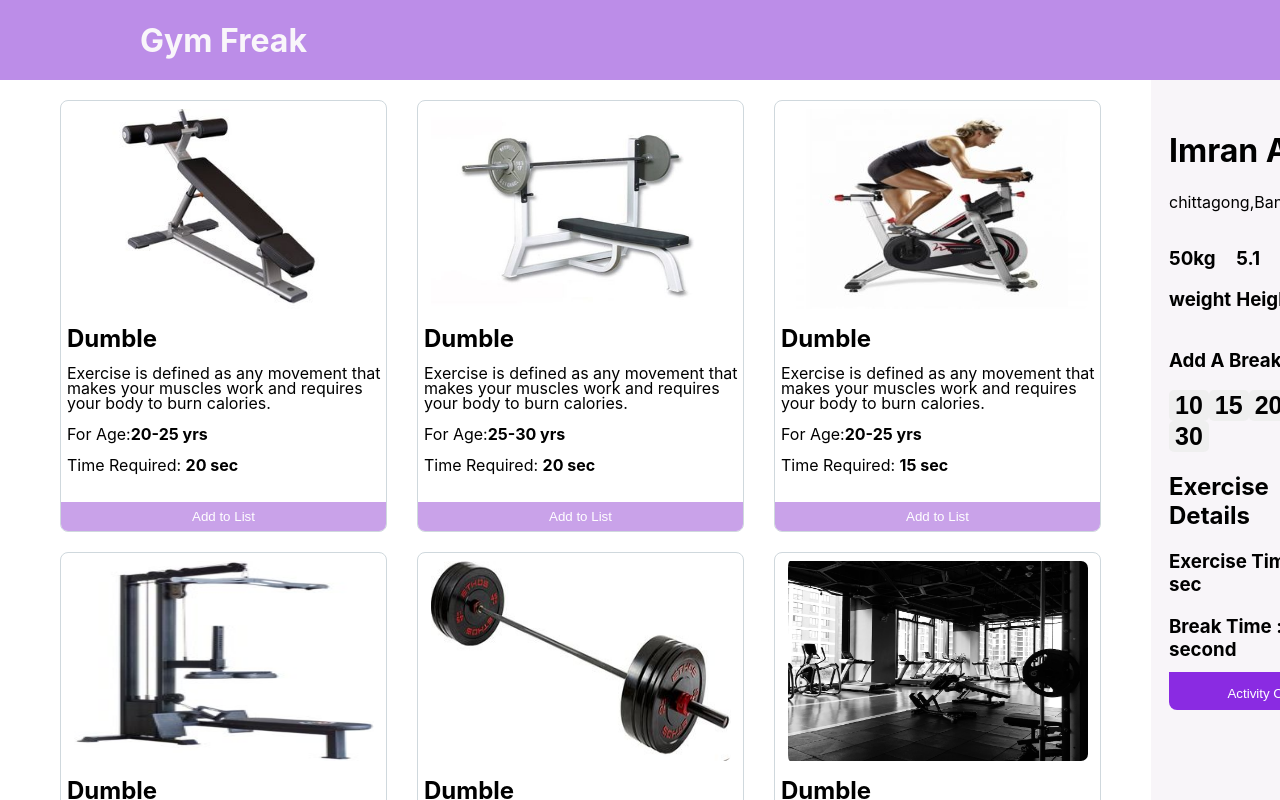
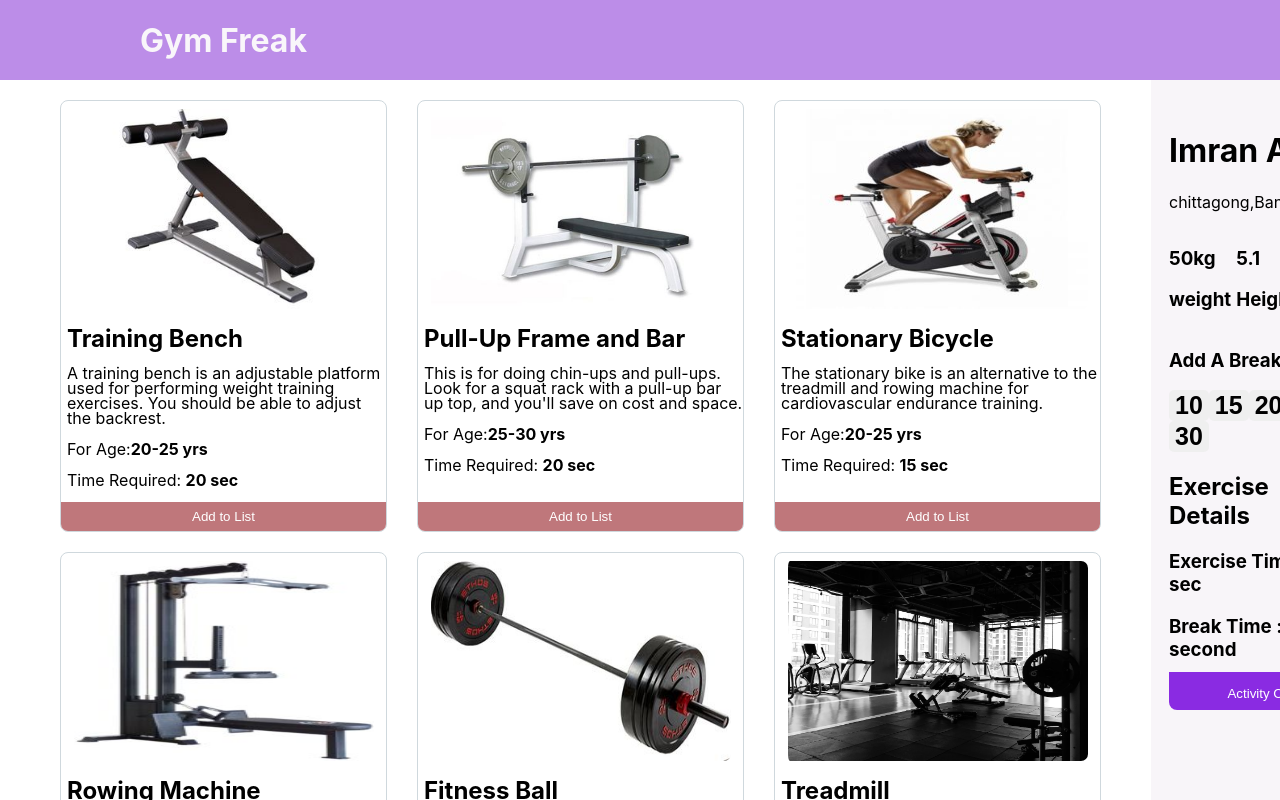
Before and after one commit to Imran-Asad-06/ultra-active-club, a React (Create React App) app: page / in a window 1280 px wide. Shown: the top 800 px of the page. Built offline with nearby package versions, Linux system fonts and the light colour scheme.

Commit message:
added meaningful gym name

```diff
--- a/public/fakeData.json
+++ b/public/fakeData.json
@@ -1,8 +1,8 @@
 [
     {
         "id": "1",
-        "name": "Dumble",
-        "details": "Exercise is defined as any movement that makes your muscles work and requires your body to burn calories.",
+        "name": "Training Bench",
+        "details": "A training bench is an adjustable platform used for performing weight training exercises. You should be able to adjust the backrest.",
         "age": "20-25",
         "time": 20,
 
@@ -11,8 +11,8 @@
       },
     {
         "id": "2",
-        "name": "Dumble",
-        "details": "Exercise is defined as any movement that makes your muscles work and requires your body to burn calories.",
+        "name": "Pull-Up Frame and Bar",
+        "details": "This is for doing chin-ups and pull-ups. Look for a squat rack with a pull-up bar up top, and you'll save on cost and space.",
         "age": "25-30",
         "time": 20,
 
@@ -21,8 +21,8 @@
       },
     {
         "id": "3",
-        "name": "Dumble",
-        "details": "Exercise is defined as any movement that makes your muscles work and requires your body to burn calories.",
+        "name": "Stationary Bicycle",
+        "details": "The stationary bike is an alternative to the treadmill and rowing machine for cardiovascular endurance training.",
         "age": "20-25",
         "time": 15,
 
@@ -31,8 +31,8 @@
       },
     {
         "id": "4",
-        "name": "Dumble",
-        "details": "Exercise is defined as any movement that makes your muscles work and requires your body to burn calories.",
+        "name": "Rowing Machine",
+        "details": "ou can do a lot with a total-body rowing machine. .",
         "age": "25-30",
         "time": 25,
 
@@ -41,8 +41,8 @@
       },
     {
         "id": "5",
-        "name": "Dumble",
-        "details": "Exercise is defined as any movement that makes your muscles work and requires your body to burn calories.",
+        "name": "Fitness Ball",
+        "details": "You can design a lot of exercises around a fitness ball, especially core exercises. .",
         "age": "20-25",
         "time": 20,
 
@@ -51,8 +51,8 @@
       },
     {
         "id": "6",
-        "name": "Dumble",
-        "details": "Exercise is defined as any movement that makes your muscles work and requires your body to burn calories.",
+        "name": "Treadmill",
+        "details": "Invest in some type of cardio equipment. If you can afford it, you might be able to include several different types of machines.",
         "age": "25-30",
         "time": 30,
 
--- a/src/components/Exercise/Exercise.css
+++ b/src/components/Exercise/Exercise.css
@@ -37,7 +37,7 @@
     justify-content: center;
 
     gap: 5px;
-    background-color: #c9a2e9;
+    background-color: #bf777b;
     position: absolute;
     bottom: 0px;
     padding-top: 7px;
@@ -50,5 +50,5 @@
     text-align: center;
 }
 .btn:hover{
-    background-color: #8e21e7;
+    background-color: #e91e63;
 }
```
Also changed, not shown: src/fakeDb/fakeData.json (+4 -4 lines).
